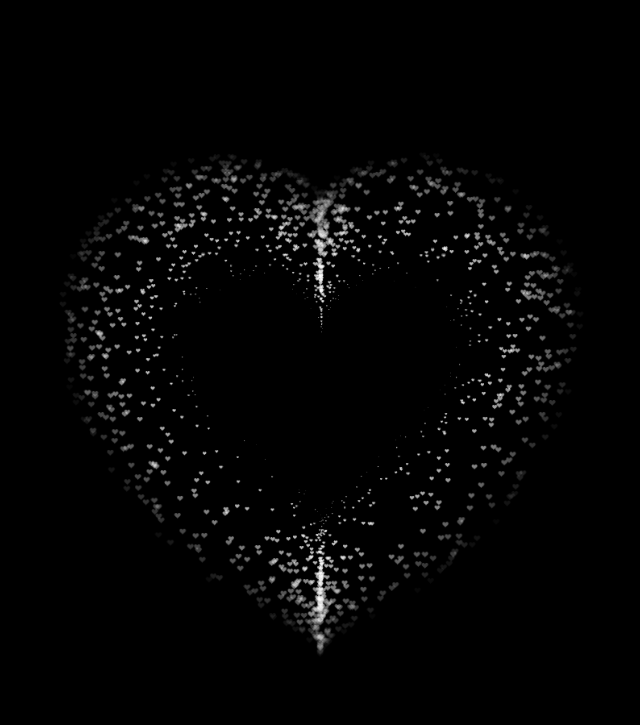
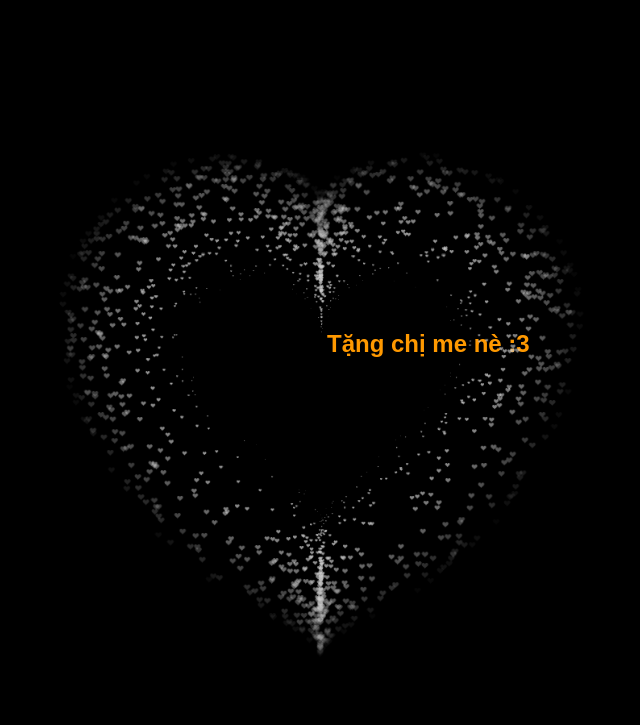
Before and after one commit to SyeRevival/SyeRevival.github.io, a plain HTML site: page index.html in a window 1280 px wide. Shown: the whole page, without its empty margins (318-958 px from the left). Drawn offline with Linux system fonts and the light colour scheme.

Commit message:
Update index.html

```diff
--- a/index.html
+++ b/index.html
@@ -50,13 +50,18 @@
         }
     </style>
 </HEAD>
+<BODY style="position:relative ;">
+    <div style="color:#FF9900;
+    position: absolute;
+    display: block;
+    top: 310px;
+    margin-left: 645px;
+    font-family:Arial, Helvetica, sans-serif;
+    "><h2>Tặng chị me nè :3</h2>
+    </div>
+    <canvas id="greenboard">
+        <canvas id="greenboard"></canvas></canvas>
 
-<BODY>
-
-    <canvas id="greenboard">
-        <canvas id="greenboard">
-        </canvas>
-    </canvas>
     <script>
         /*
          * Settings
@@ -267,9 +272,10 @@
                     point = to(t);
                     context.lineTo(point.x, point.y);
                 }
+
                 context.closePath();
                 // create the fill
-                context.fillStyle = '#FFFFFF';
+                context.fillStyle = '#CCCCCC';
                 context.fill();
                 // create the image
                 var image = new Image();
```
